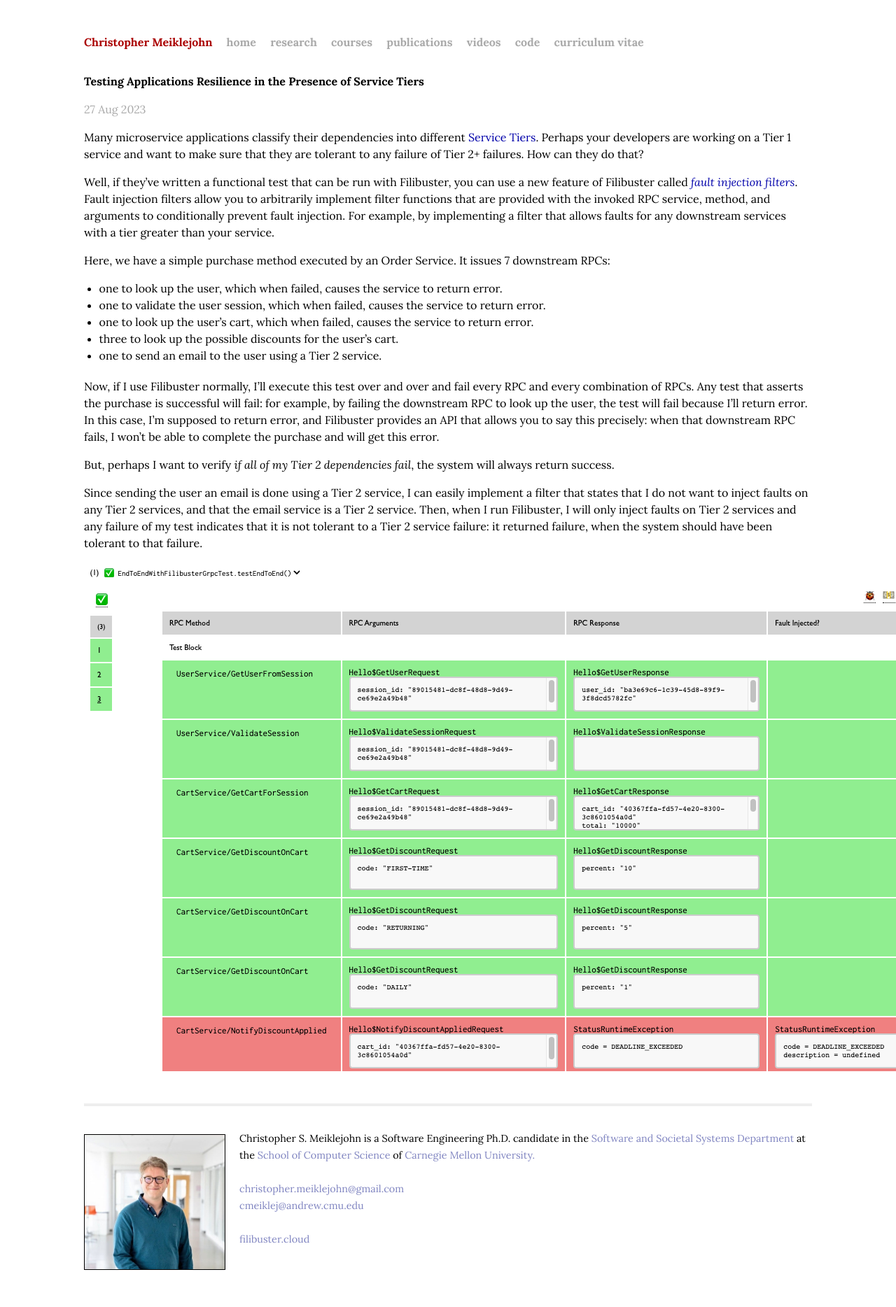
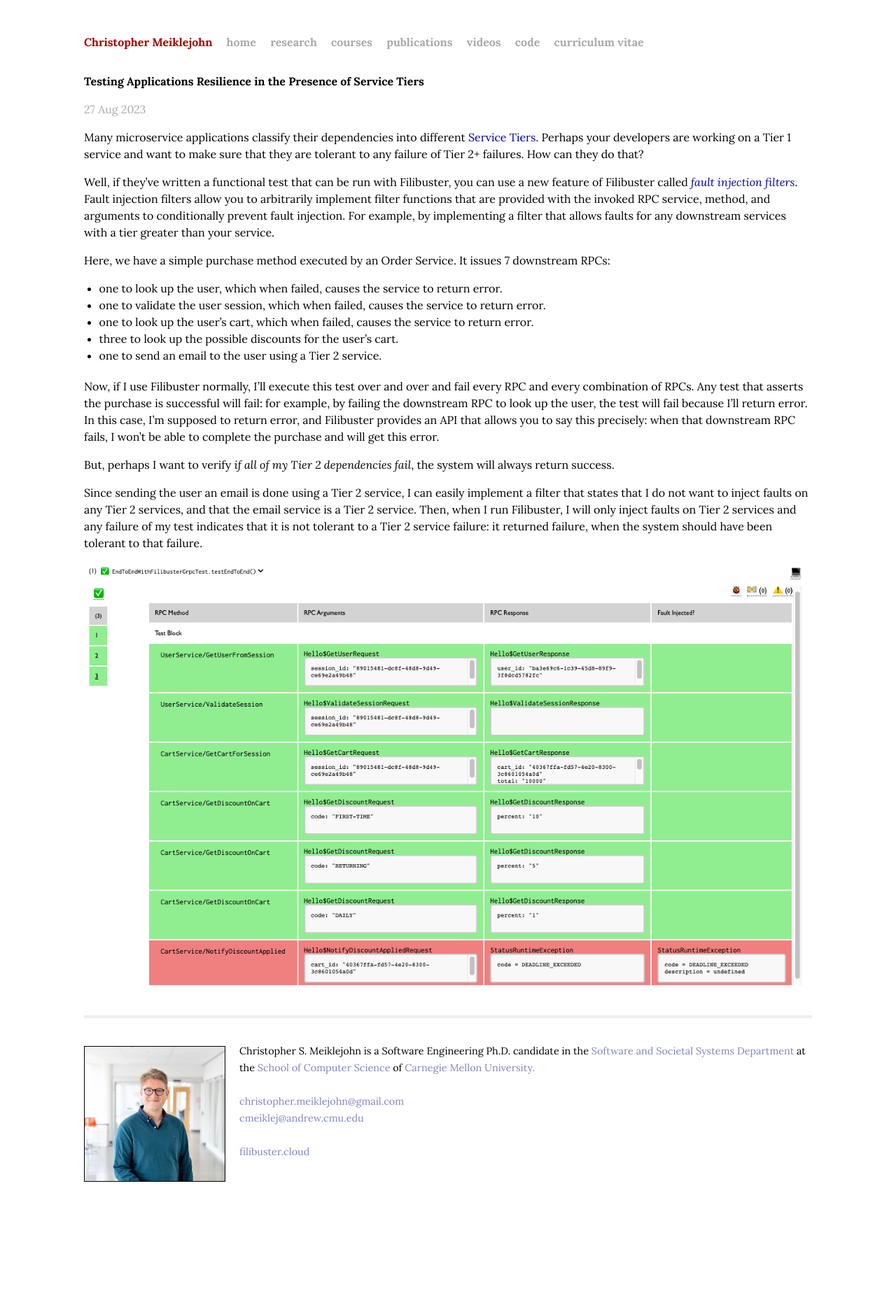
Before and after one commit to cmeiklejohn/cmeiklejohn.github.io, a Jekyll site: the page built from _posts/2023-08-27-service-tiers.markdown, in a window 1280 px wide. Shown: the whole page at 70% size. Built offline with Jekyll 4.4.1, drawn with Linux system fonts in a browser that asks for light colours; some web fonts are replaced; after the commit the page ends 1742 px from its top, so only the background shows below that.

Commit message:
Fix width.

```diff
--- a/_posts/2023-08-27-service-tiers.markdown
+++ b/_posts/2023-08-27-service-tiers.markdown
@@ -24,4 +24,4 @@ But, perhaps I want to verify *if all of my Tier 2 dependencies fail*, the syste
 
 Since sending the user an email is done using a Tier 2 service, I can easily implement a filter that states that I do not want to inject faults on any Tier 2 services, and that the email service is a Tier 2 service.  Then, when I run Filibuster, I will only inject faults on Tier 2 services and any failure of my test indicates that it is not tolerant to a Tier 2 service failure: it returned failure, when the system should have been tolerant to that failure.
 
-<img src="/img/filibuster-service-tiers.png">
+<img src="/img/filibuster-service-tiers.png" style="width: 100%">
```
